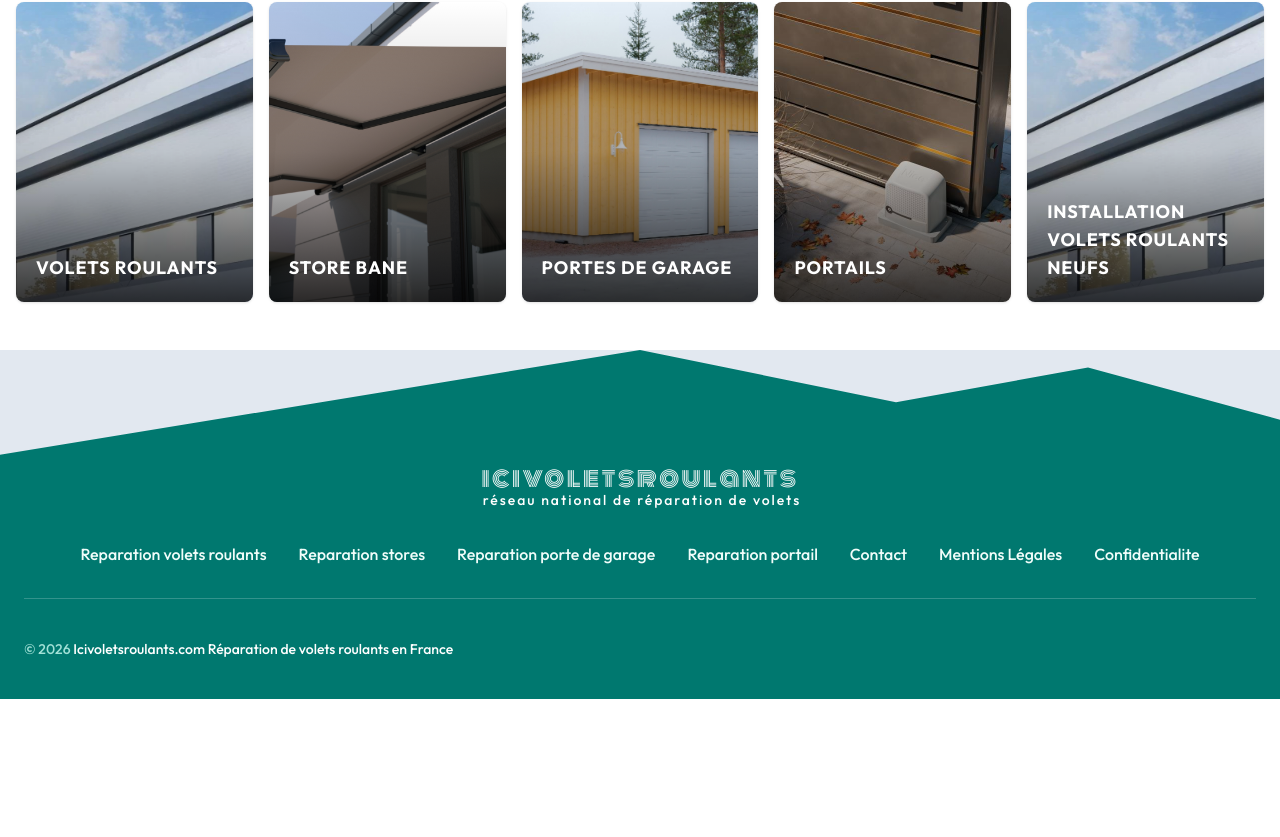
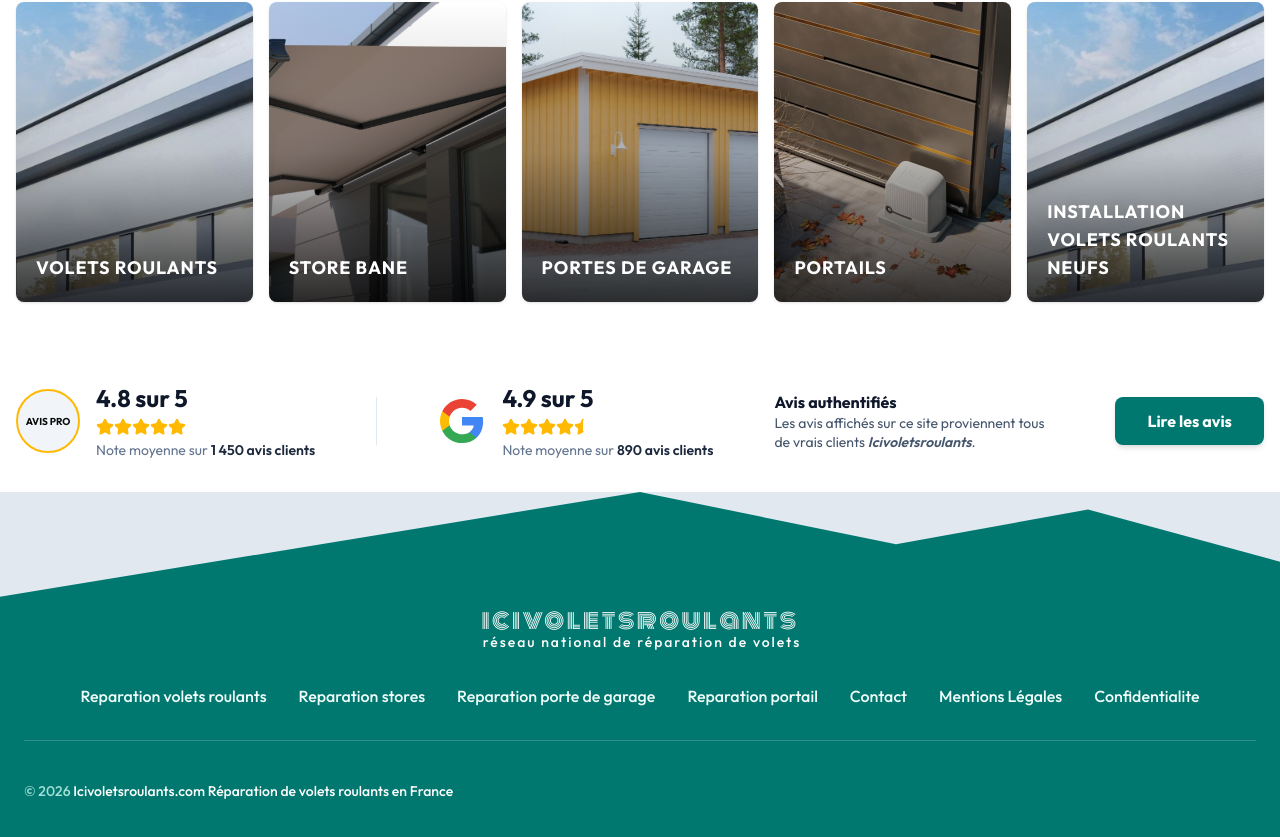
Before and after one commit to jazetjaz01/icivoletsroulants, a Next.js app: page / in a window 1280 px wide. Shown: the part 937-1774 px from the top of the page. Before the commit the page ends 1636 px from the top, so only its background shows below. Built offline with nearby package versions, Linux system fonts and the light colour scheme.

Commit message:
first commit

```diff
--- a/app/page.tsx
+++ b/app/page.tsx
@@ -1,6 +1,7 @@
 
 import Hero1 from "@/components/accueil/Hero1";
 import Hero2 from "@/components/accueil/Hero2";
+import Hero3 from "@/components/accueil/Hero3";
 
 
 export default function Home() {
@@ -10,6 +11,7 @@ export default function Home() {
       <main className="flex flex-col">
        <Hero1 />
        <Hero2 />
+       <Hero3 />
 
 
 
--- /dev/null
+++ b/components/accueil/Hero3.tsx
@@ -0,0 +1,84 @@
+"use client";
+
+import { Star, StarHalf } from "lucide-react";
+import Link from "next/link";
+import Image from "next/image";
+
+export default function Hero3() {
+  return (
+    <section className="w-full py-8  bg-white">
+      <div className="container mx-auto px-4">
+        <div className="flex flex-col md:flex-row items-center justify-between gap-8 md:gap-4">
+
+          {/* Bloc Custplace */}
+          <div className="flex items-center gap-4">
+            <div className="relative w-16 h-16 shrink-0">
+               {/* Remplace par ton vrai logo si dispo */}
+               <div className="w-full h-full bg-slate-100 rounded-full flex items-center justify-center border-2 border-amber-400 font-bold text-[10px] text-center p-1 uppercase">
+                 Avis Pro
+               </div>
+            </div>
+            <div>
+              <div className="text-2xl font-bold text-slate-900">4.8 sur 5</div>
+              <div className="flex text-amber-400 my-1">
+                <Star size={18} fill="currentColor" />
+                <Star size={18} fill="currentColor" />
+                <Star size={18} fill="currentColor" />
+                <Star size={18} fill="currentColor" />
+                <Star size={18} fill="currentColor" />
+              </div>
+              <p className="text-sm text-slate-500">
+                Note moyenne sur <span className="font-semibold text-slate-800">1 450 avis clients</span>
+              </p>
+            </div>
+          </div>
+
+          {/* Séparateur Vertical (visible uniquement sur desktop) */}
+          <div className="hidden md:block h-12 w-px bg-slate-200" />
+
+          {/* Bloc Google */}
+          <div className="flex items-center gap-4">
+            <div className="relative w-12 h-12 shrink-0">
+               <svg viewBox="0 0 24 24" className="w-full h-full">
+                <path d="M22.56 12.25c0-.78-.07-1.53-.2-2.25H12v4.26h5.92c-.26 1.37-1.04 2.53-2.21 3.31v2.77h3.57c2.08-1.92 3.28-4.74 3.28-8.09z" fill="#4285F4"/>
+                <path d="M12 23c2.97 0 5.46-.98 7.28-2.66l-3.57-2.77c-.98.66-2.23 1.06-3.71 1.06-2.86 0-5.29-1.93-6.16-4.53H2.18v2.84C3.99 20.53 7.7 23 12 23z" fill="#34A853"/>
+                <path d="M5.84 14.09c-.22-.66-.35-1.36-.35-2.09s.13-1.43.35-2.09V7.07H2.18C1.43 8.55 1 10.22 1 12s.43 3.45 1.18 4.93l3.66-2.84z" fill="#FBBC05"/>
+                <path d="M12 5.38c1.62 0 3.06.56 4.21 1.66l3.15-3.15C17.45 2.09 14.97 1 12 1 7.7 1 3.99 3.47 2.18 7.07l3.66 2.84c.87-2.6 3.3-4.53 6.16-4.53z" fill="#EA4335"/>
+               </svg>
+            </div>
+            <div>
+              <div className="text-2xl font-bold text-slate-900">4.9 sur 5</div>
+              <div className="flex text-amber-400 my-1">
+                <Star size={18} fill="currentColor" />
+                <Star size={18} fill="currentColor" />
+                <Star size={18} fill="currentColor" />
+                <Star size={18} fill="currentColor" />
+                <StarHalf size={18} fill="currentColor" />
+              </div>
+              <p className="text-sm text-slate-500">
+                Note moyenne sur <span className="font-semibold text-slate-800">890 avis clients</span>
+              </p>
+            </div>
+          </div>
+
+          {/* Texte explicatif */}
+          <div className="text-center md:text-left max-w-[280px]">
+            <h4 className="font-bold text-slate-900">Avis authentifiés</h4>
+            <p className="text-sm text-slate-600 leading-snug">
+              Les avis affichés sur ce site proviennent tous de vrais clients <span className="font-semibold italic">Icivoletsroulants</span>.
+            </p>
+          </div>
+
+          {/* Bouton d'action */}
+          <Link
+            href="/avis"
+            className="bg-teal-700 hover:bg-black text-white font-bold py-3 px-8 rounded-md transition-all shadow-md active:scale-95"
+          >
+            Lire les avis
+          </Link>
+
+        </div>
+      </div>
+    </section>
+  );
+}
```
